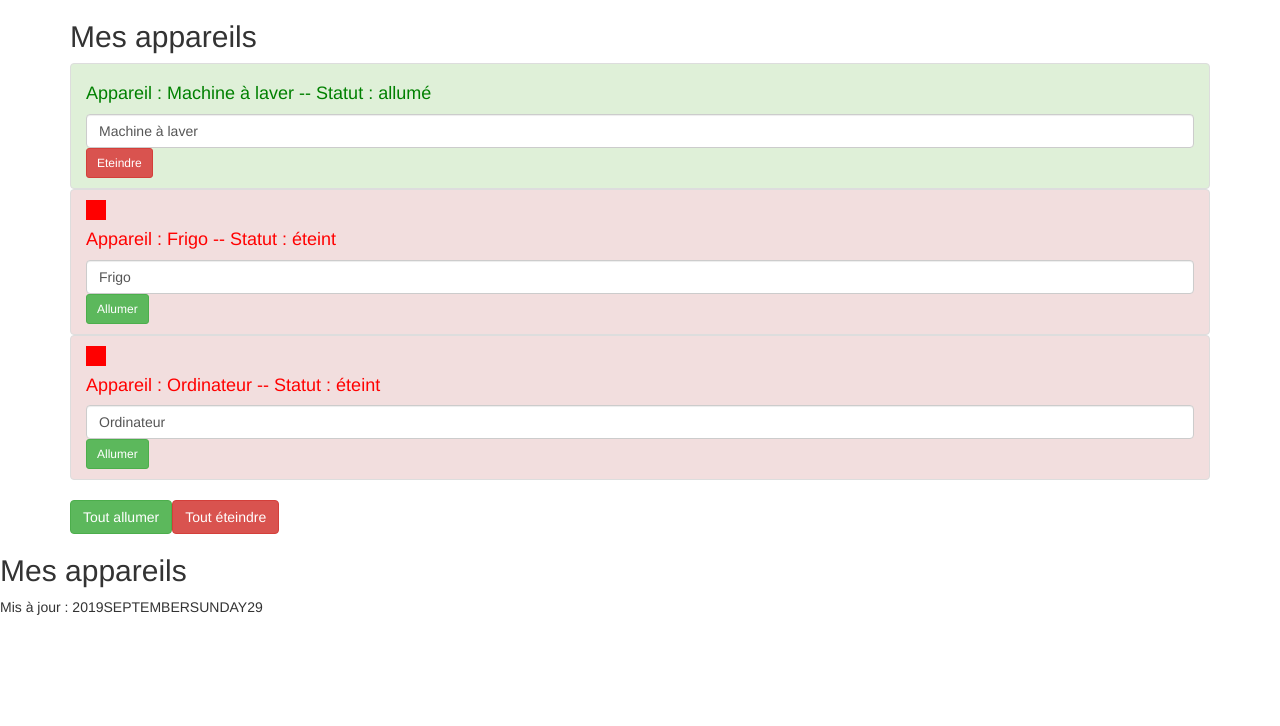
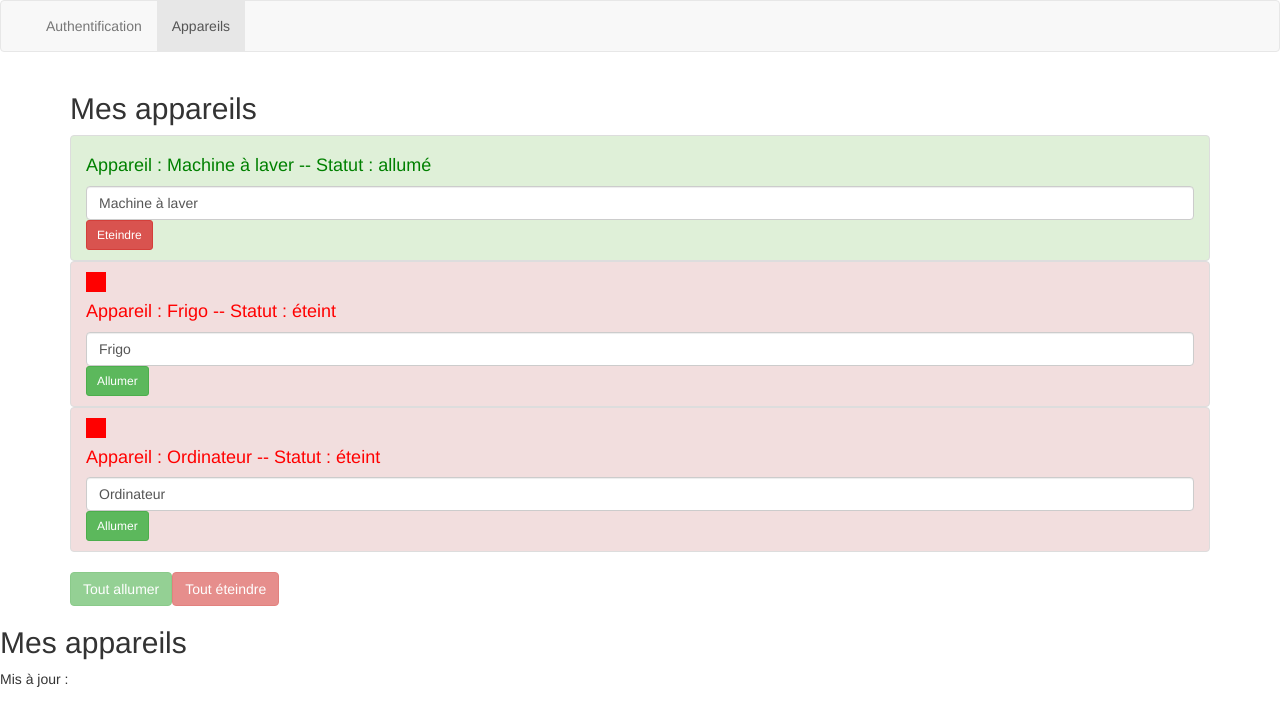
Before and after one commit to MarwenHanzouli/projet-angular5, an Angular app: page / in a window 1280 px wide. Shown: the top 726 px of the page. Built offline with nearby package versions, Linux system fonts and the light colour scheme.

Commit message:
change the struct of the application

```diff
--- a/src/app/app.component.html
+++ b/src/app/app.component.html
@@ -1,19 +1,17 @@
+<nav class="navbar navbar-default">
+  <div class="container-fluid">
+    <div class="navbar-collapse">
+      <ul class="nav navbar-nav">
+        <li><a href="#">Authentification</a></li>
+        <li class="active"><a href="#">Appareils</a></li>
+      </ul>
+    </div>
+  </div>
+</nav>
 <div class="container">
   <div class="row">
     <div class="col-xs-12">
-      <h2>Mes appareils</h2>
-      <ul class="list-group">
-        <app-appareil  *ngFor="let appareil of appareils; let i = index"
-                       [appareilName]="appareil.name"
-                       [appareilStatus]="appareil.status"
-                       [index]="i"></app-appareil>
-      </ul>
-      <button class="btn btn-success"
-              [disabled]="!isAuth"
-              (click)="onAllumer()">Tout allumer</button>
-      <button class="btn btn-danger"
-              [disabled]="!isAuth"
-              (click)="onEteindre()">Tout éteindre</button>
+      <app-appareil-view></app-appareil-view>
     </div>
   </div>
 </div>
--- a/src/app/app.component.ts
+++ b/src/app/app.component.ts
@@ -6,34 +6,7 @@
   styleUrls: ['./app.component.css']
 })
 export class AppComponent implements OnInit{
-  isAuth = false;
-  appareils: any[];
-  lastUpdate = new Promise((resolve, reject) => {
-    const date = new Date();
-    setTimeout(
-      () => {
-        resolve(date);
-      }, 2000
-    );
-  });
   constructor(private appareilService: AppareilService) {
-    setTimeout(
-      () => {
-        this.isAuth = true;
-      }, 4000
-    );
-  }
-  ngOnInit(){
-    this.appareils=this.appareilService.appareils;
-  }
-  onAllumer() {
-    this.appareilService.switchOnAll();
-  }
-  onEteindre() {
-    if(confirm('Etes-vous sûr de vouloir éteindre tous vos appareils ?')) {
-      this.appareilService.switchOffAll();
-    } else {
-      return null;
-    }
+
   }
 }
--- /dev/null
+++ b/src/app/appareil-view/appareil-view.component.html
@@ -0,0 +1,13 @@
+<h2>Mes appareils</h2>
+<ul class="list-group">
+  <app-appareil  *ngFor="let appareil of appareils; let i = index"
+                 [appareilName]="appareil.name"
+                 [appareilStatus]="appareil.status"
+                 [index]="i"></app-appareil>
+</ul>
+<button class="btn btn-success"
+        [disabled]="!isAuth"
+        (click)="onAllumer()">Tout allumer</button>
+<button class="btn btn-danger"
+        [disabled]="!isAuth"
+        (click)="onEteindre()">Tout éteindre</button>
--- /dev/null
+++ b/src/app/appareil-view/appareil-view.component.ts
@@ -0,0 +1,40 @@
+import { Component, OnInit } from '@angular/core';
+import { AppareilService } from '../services/appareil.service';
+@Component({
+  selector: 'app-appareil-view',
+  templateUrl: './appareil-view.component.html',
+  styleUrls: ['./appareil-view.component.css']
+})
+export class AppareilViewComponent implements OnInit {
+  isAuth = false;
+  appareils: any[];
+
+  lastUpdate = new Promise((resolve, reject) => {
+    const date = new Date();
+    setTimeout(
+      () => {
+        resolve(date);
+      }, 2000
+    );
+  });
+
+  constructor(private appareilService: AppareilService) { }
+
+  ngOnInit() {
+    this.appareils = this.appareilService.appareils;
+  }
+
+  onAllumer() {
+    this.appareilService.switchOnAll();
+  }
+
+  onEteindre() {
+    if(confirm('Etes-vous sûr de vouloir éteindre tous vos appareils ?')) {
+      this.appareilService.switchOffAll();
+    } else {
+      return null;
+    }
+  }
+
+
+}
--- /dev/null
+++ b/src/app/auth/auth.component.html
@@ -0,0 +1 @@
+<p>auth works!</p>
--- /dev/null
+++ b/src/app/auth/auth.component.ts
@@ -0,0 +1,15 @@
+import { Component, OnInit } from '@angular/core';
+
+@Component({
+  selector: 'app-auth',
+  templateUrl: './auth.component.html',
+  styleUrls: ['./auth.component.css']
+})
+export class AuthComponent implements OnInit {
+
+  constructor() { }
+
+  ngOnInit() {
+  }
+
+}
```
Also changed, not shown: src/app/app.module.ts (+6 -2 lines), src/app/appareil-view/appareil-view.component.css (added), src/app/auth/auth.component.css (added), 2 other files (tests, documents, lock files or other folders).
